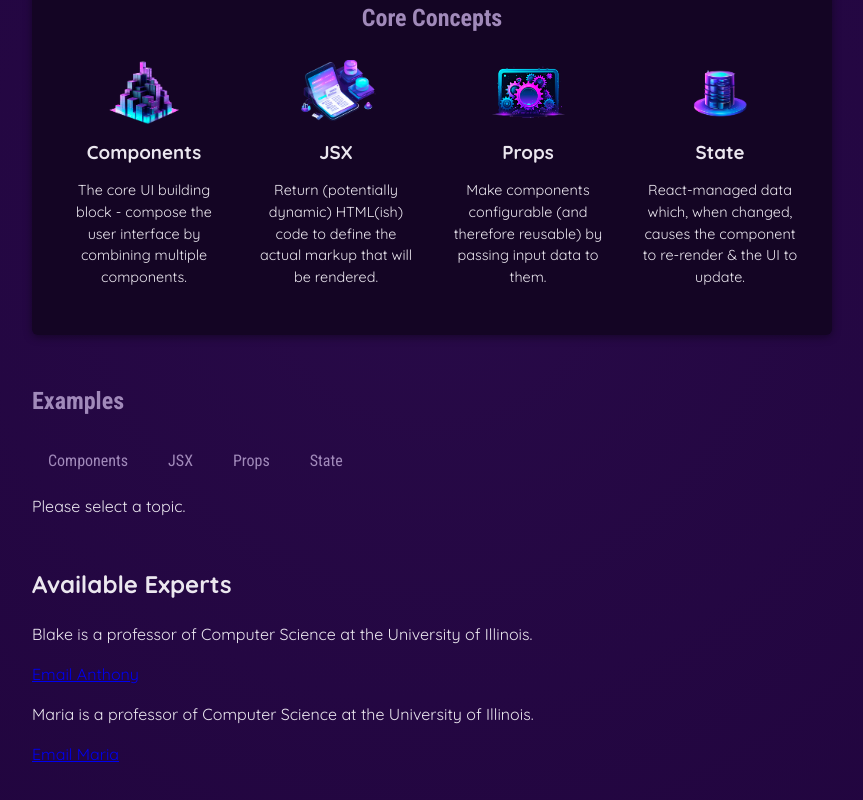
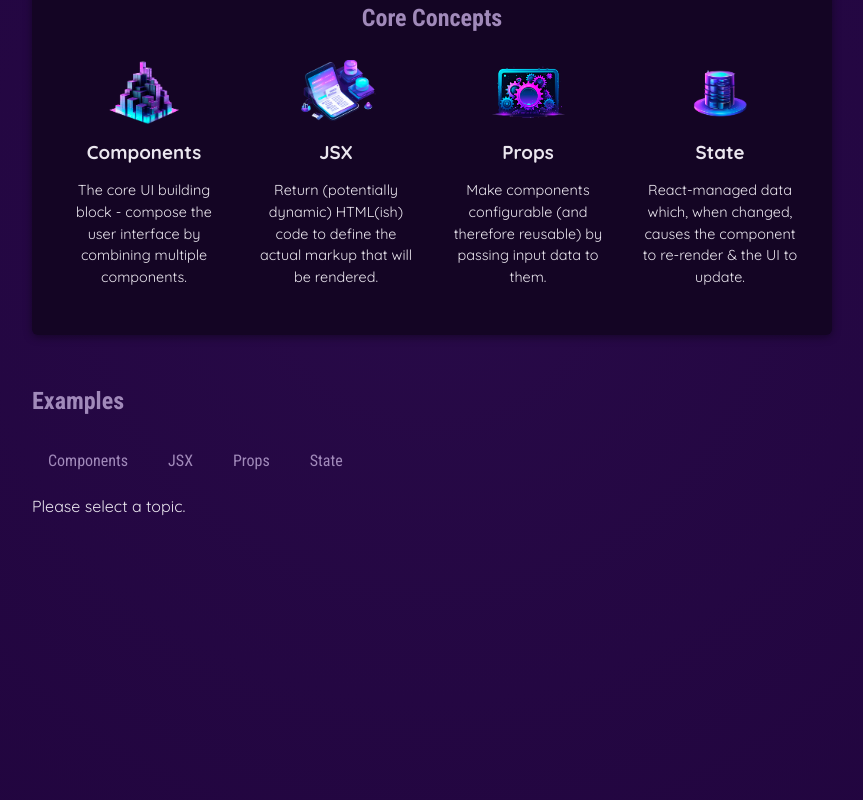
Before and after one commit to ashardi/sinau-react, a React (Vite) app: page / in a window 1280 px wide. Shown: the part 394-1194 px from the top of the page, without its empty margins (208-1071 px from the left). Built offline with nearby package versions, Linux system fonts and the light colour scheme.

Commit message:
Fix main tag

```diff
--- a/src/App.jsx
+++ b/src/App.jsx
@@ -60,28 +60,6 @@ function App() {
           </menu>
           {tabContent}
         </section>
-        <section id="experts">
-          <h1>Available Experts</h1>
-          <Card name="Anthony Blake">
-            <p>
-              Blake is a professor of Computer Science at the University of
-              Illinois.
-            </p>
-            <p>
-              <a href="mailto:blake@example.com">Email Anthony</a>
-            </p>
-          </Card>
-
-          <Card name="Maria Miles">
-            <p>
-              Maria is a professor of Computer Science at the University of
-              Illinois.
-            </p>
-            <p>
-              <a href="mailto:blake@example.com">Email Maria</a>
-            </p>
-          </Card>
-        </section>
       </main>
     </div>
   );
```
